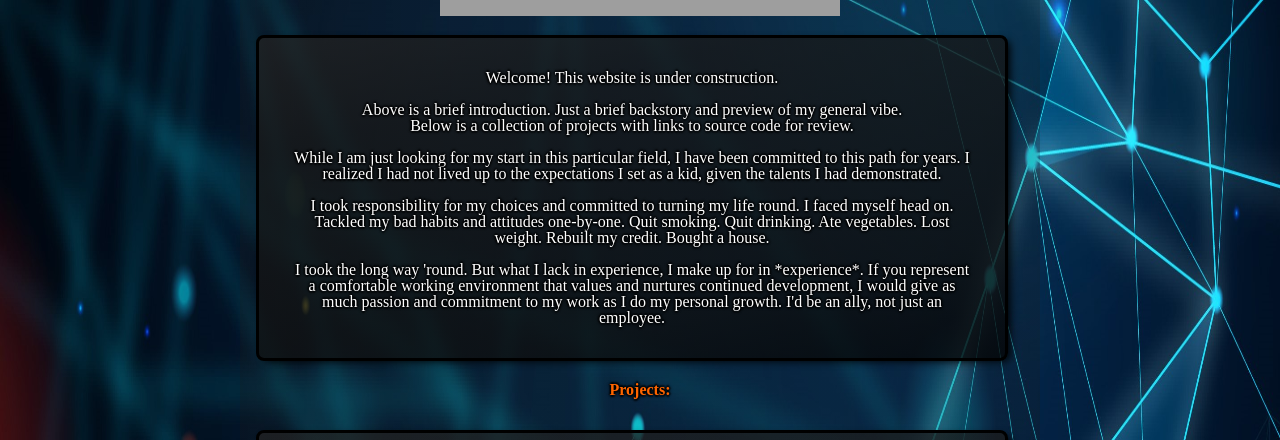
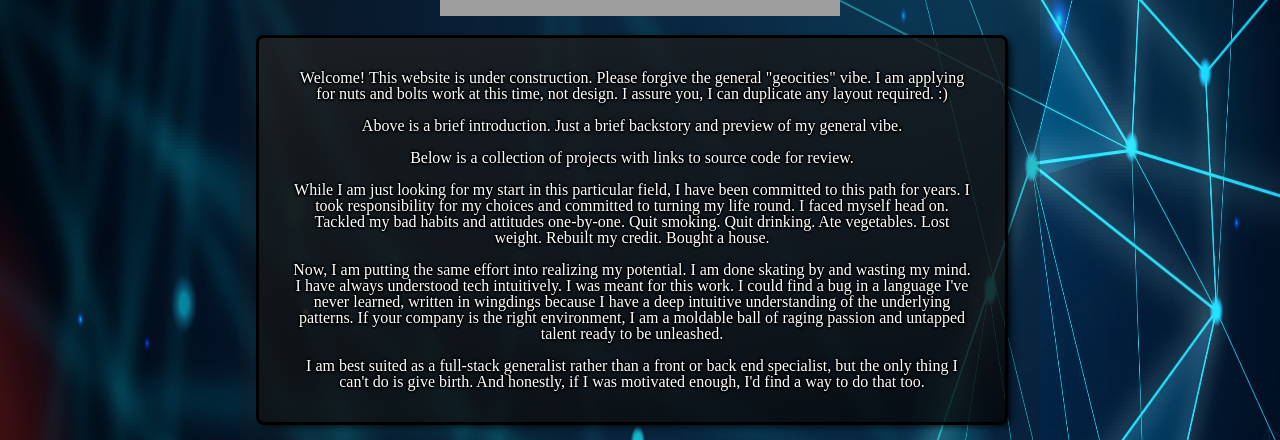
Before and after one commit to DrBretto/drbretto, a React (Create React App) app: page / in a window 1280 px wide. Shown: the part 332-772 px from the top of the page. Built offline with nearby package versions, Linux system fonts and the light colour scheme; grey boxes are pictures that could not be loaded.

Commit message:
updated message

```diff
--- a/src/Components/Intro.js
+++ b/src/Components/Intro.js
@@ -5,26 +5,36 @@ export default class Intro extends React.Component {
     return (
       <section id="intro" className="dark window">
         <p>
-          Welcome! This website is under construction. <br />
+          Welcome! This website is under construction. Please forgive the
+          general "geocities" vibe. I am applying for nuts and bolts work at
+          this time, not design. I assure you, I can duplicate any layout
+          required. :) <br />
           <br /> Above is a brief introduction. Just a brief backstory and
           preview of my general vibe.
+          <br />
           <br />
           Below is a collection of projects with links to source code for
           review.
           <br />
           <br /> While I am just looking for my start in this particular field,
-          I have been committed to this path for years. I realized I had not
-          lived up to the expectations I set as a kid, given the talents I had
-          demonstrated. <br />
-          <br />I took responsibility for my choices and committed to turning my
-          life round. I faced myself head on. Tackled my bad habits and
-          attitudes one-by-one. Quit smoking. Quit drinking. Ate vegetables.
-          Lost weight. Rebuilt my credit. Bought a house. <br />
-          <br />I took the long way 'round. But what I lack in experience, I
-          make up for in *experience*. If you represent a comfortable working
-          environment that values and nurtures continued development, I would
-          give as much passion and commitment to my work as I do my personal
-          growth. I'd be an ally, not just an employee.
+          I have been committed to this path for years. I took responsibility
+          for my choices and committed to turning my life round. I faced myself
+          head on. Tackled my bad habits and attitudes one-by-one. Quit smoking.
+          Quit drinking. Ate vegetables. Lost weight. Rebuilt my credit. Bought
+          a house. <br />
+          <br />
+          Now, I am putting the same effort into realizing my potential. I am
+          done skating by and wasting my mind. I have always understood tech
+          intuitively. I was meant for this work. I could find a bug in a
+          language I've never learned, written in wingdings because I have a
+          deep intuitive understanding of the underlying patterns. If your
+          company is the right environment, I am a moldable ball of raging
+          passion and untapped talent ready to be unleashed.
+          <br />
+          <br />I am best suited as a full-stack generalist rather than a front
+          or back end specialist, but the only thing I can't do is give birth.
+          And honestly, if I was motivated enough, I'd find a way to do that
+          too.
         </p>
       </section>
     );
```
